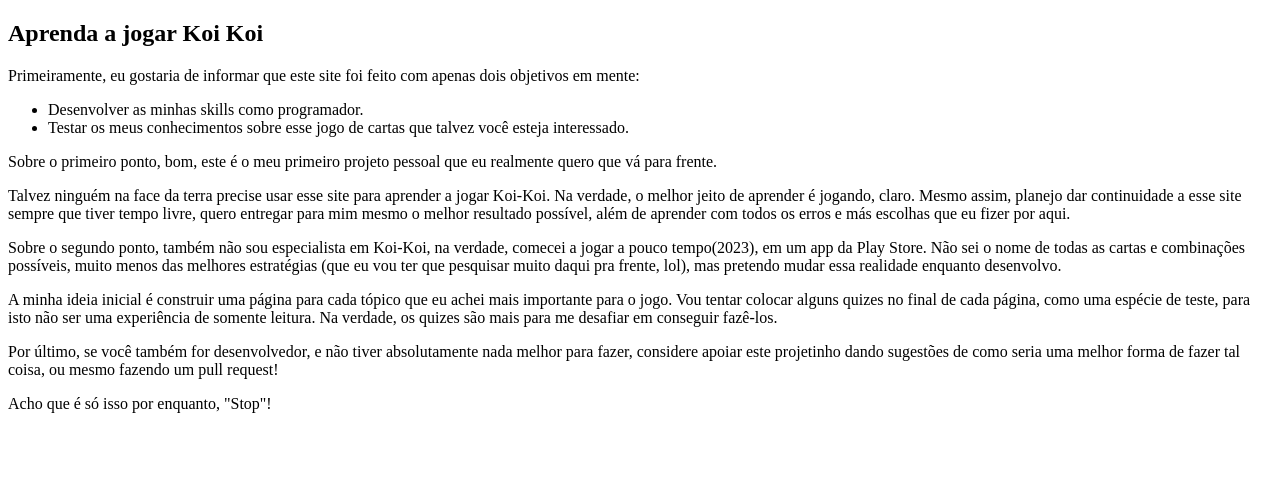
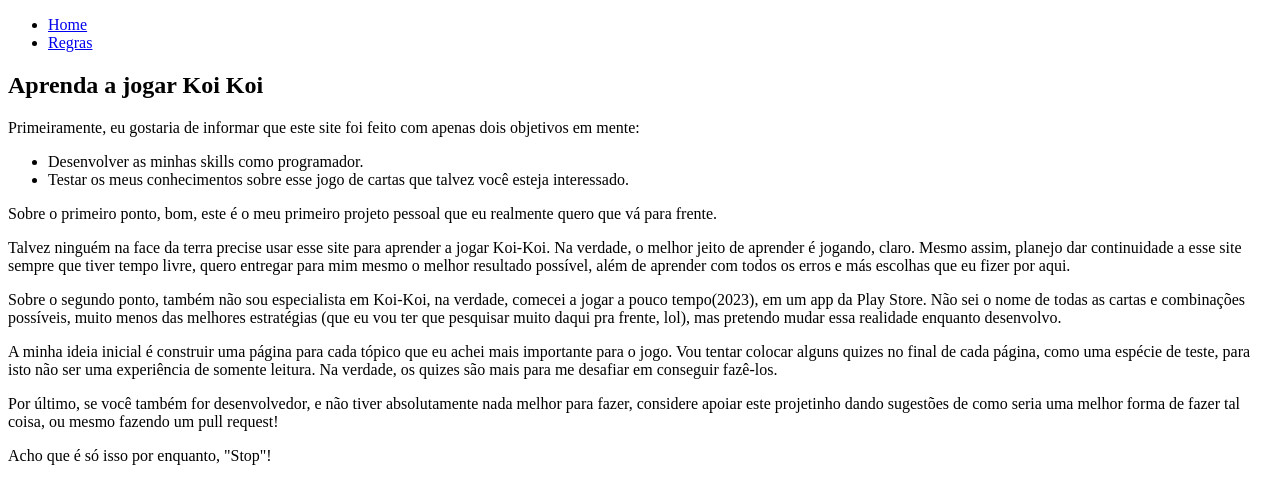
Before and after one commit to Davi-Morais/learn-koi-koi, a React (Vite) app: page / in a window 1280 px wide. Shown: the top 504 px of the page. Built offline with nearby package versions, Linux system fonts and the light colour scheme; the HTML template or start-up script is replaced by a standard one.

Commit message:
Criando Menu

```diff
--- a/src/App.tsx
+++ b/src/App.tsx
@@ -1,9 +1,13 @@
 import AppRoutes from "./routes"
+import Menu from "./componentes/Menu"
 
 function App() {
 
   return (
-    <AppRoutes />
+    <>
+      <Menu />
+      <AppRoutes />
+    </>
   )
 }
 
--- /dev/null
+++ b/src/componentes/Menu/index.tsx
@@ -0,0 +1,16 @@
+
+
+function Menu() {
+    return (
+        <>
+            <nav>
+                <ul>
+                    <li><a href="/">Home</a></li>
+                    <li><a href="/regras">Regras</a></li>
+                </ul>
+            </nav>
+        </>
+    )
+}
+
+export default Menu;
```
